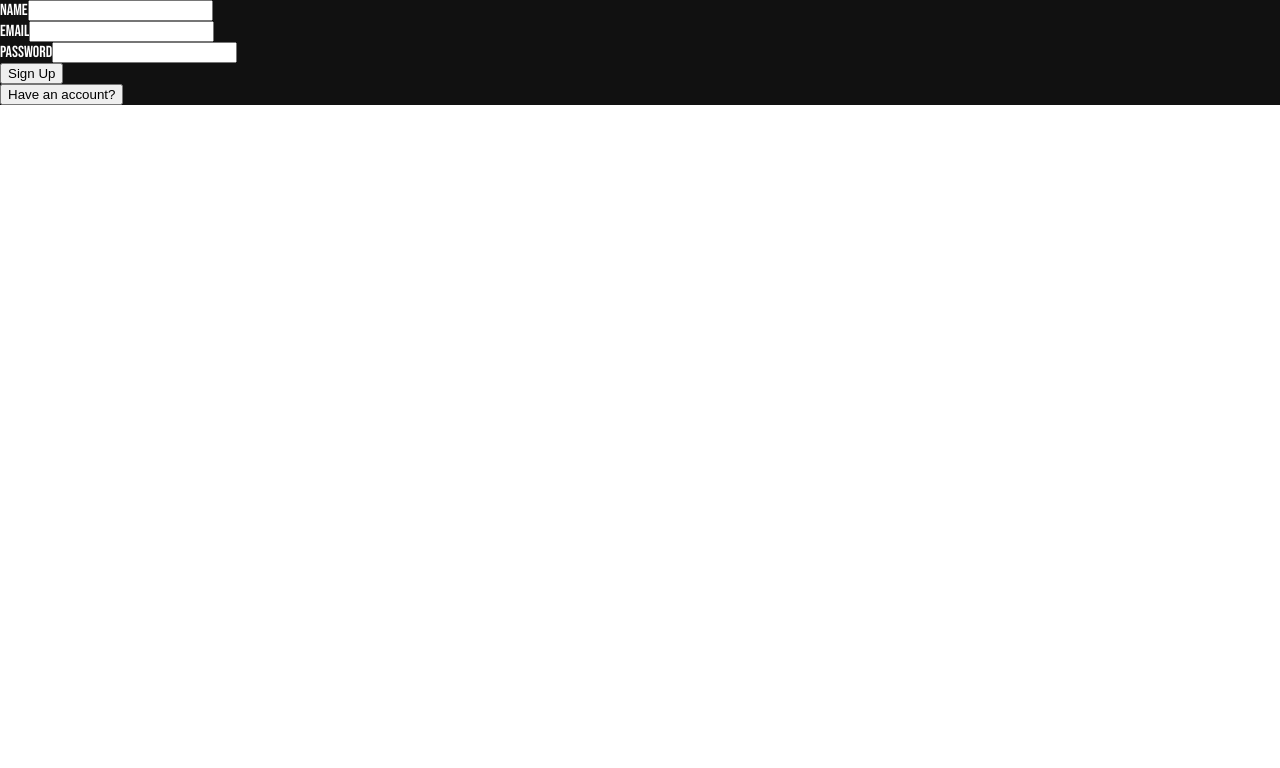
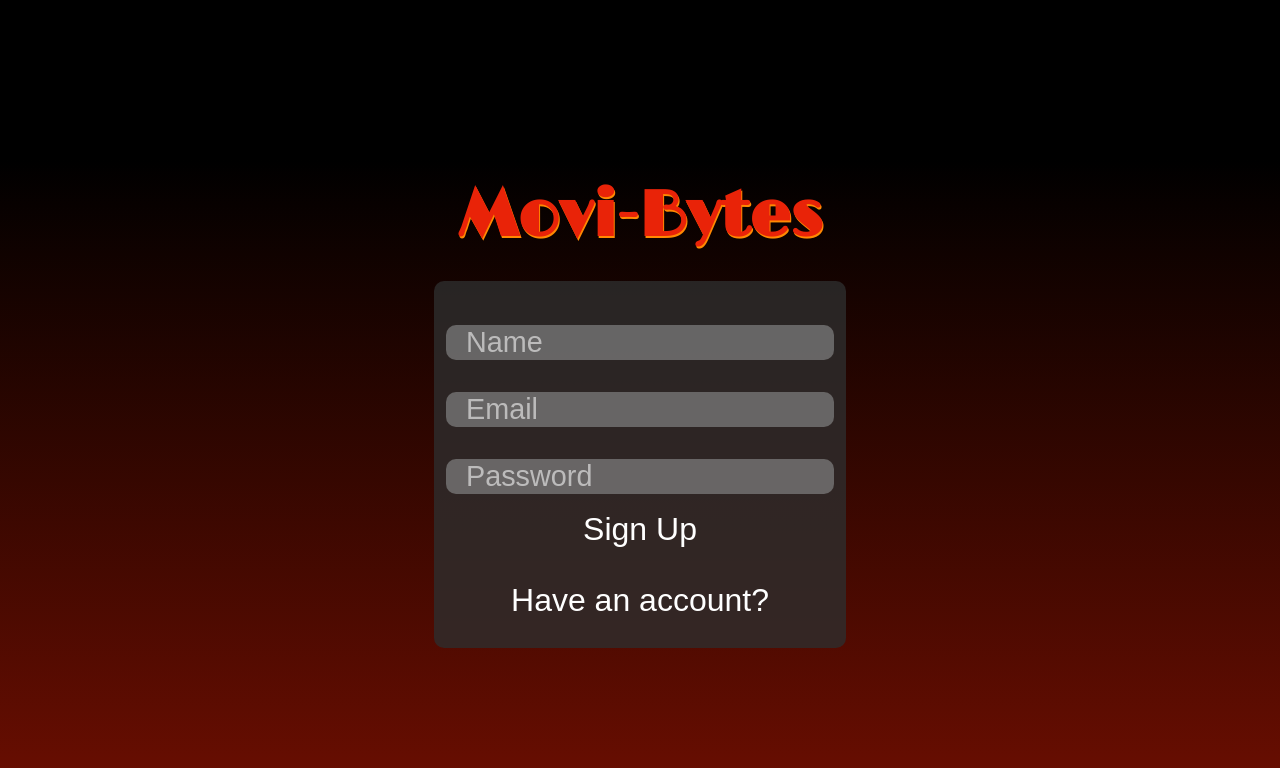
Before and after one commit to David-Del1/movie-bytes, a React app: page /auth in a window 1280 px wide. Shown: the top 768 px of the page. Built offline with nearby package versions, Linux system fonts and the light colour scheme.

Commit message:
added even more css

```diff
--- a/src/auth/Auth.css
+++ b/src/auth/Auth.css
@@ -0,0 +1,65 @@
+@import url('https://fonts.googleapis.com/css2?family=Limelight&display=swap');
+
+.Auth {
+  display: flex;
+  background: rgba(46, 46, 46, 0.8);
+  align-items: center;
+  justify-content: center;
+  flex-direction: column;
+  width: fit-content;
+  padding: 12px;
+  border-radius: 10px;
+
+}
+
+.AuthContainer {
+  background: rgb(108,14,1);
+  background: linear-gradient(0deg, rgba(108,14,1,1) 0%, rgba(0,0,0,1) 80%);
+  display: flex;
+  justify-content: center;
+  flex-direction: column;
+  align-items: center;
+  height: 100vh;
+}
+
+.auth-logo {
+  text-align: center;
+  font-family: 'Limelight', cursive !important;
+
+  color: rgb(233, 35, 8);
+  font-size: 4rem;
+  padding: 1.6rem;
+  text-shadow: 1px 2px 0px rgb(255, 137, 2);
+}
+
+
+.Auth input {
+  font-size: 1.8rem;
+  margin-top: 2rem;
+  outline: none;
+  border-radius: 10px;
+  background: rgba(128, 128, 128, 0.7);
+  color: white;
+  padding-left: 10px;
+  border: none;
+}
+
+.Auth input::placeholder {
+  color: whitesmoke;
+  opacity: 0.6;
+  padding-left: 10px;
+}
+
+.Auth button {
+  background: transparent;
+  border: none;
+  color: white;
+  font-size: 2rem;
+  margin: 1rem 0;
+  transition: color ease-in-out 0.1s;
+}
+
+.Auth button:hover {
+  cursor: pointer;
+  color: rgb(255, 137, 2);
+}
--- a/src/auth/Auth.js
+++ b/src/auth/Auth.js
@@ -1,5 +1,6 @@
 import React, { Component } from 'react';
 import { signUp, signIn } from '../common/utils/movies-api';
+import './Auth.css';
 
 export default class Auth extends Component {
   state = {
@@ -49,16 +50,19 @@ export default class Auth extends Component {
   render() {
     const { isSignUp, name, email, password, error } = this.state;
     return (
+      <div className="AuthContainer">
+      <h1 className="auth-logo">Movi-Bytes</h1>
       <form className='Auth' onSubmit={this.handleSubmit}>
         {isSignUp && (
           <div>
             <label>
-              <span>Name</span>
+              {/* <span>Name</span> */}
               <input
                 name='name'
                 value={name}
                 required={true}
                 onChange={this.handleNameChange}
+                placeholder="Name"
               />
             </label>
           </div>
@@ -66,25 +70,27 @@ export default class Auth extends Component {
 
         <div>
           <label>
-            <span>Email</span>
+            {/* <span>Email</span> */}
             <input
               name='email'
               value={email}
               required={true}
               onChange={this.handleEmailChange}
+              placeholder="Email"
             />
           </label>
         </div>
 
         <div>
           <label>
-            <span>Password</span>
+            {/* <span>Password</span> */}
             <input
               name='password'
               type='password'
               value={password}
               required={true}
               onChange={this.handlePasswordChange}
+              placeholder="Password"
             />
           </label>
         </div>
@@ -99,6 +105,7 @@ export default class Auth extends Component {
           </button>
         </div>
       </form>
+      </div>
     );
   }
 }
--- a/src/common/header/Header.css
+++ b/src/common/header/Header.css
@@ -11,6 +11,7 @@
   background: #111;
   font-family: 'Lato', sans-serif;
   z-index: 1000;
+  box-shadow: 0px 5px 10px 2px black;
 }
 
 /* .Header a {
@@ -24,11 +25,19 @@
 
 .Header .logo {
   font-family: 'Limelight', cursive;
-
   color: rgb(233, 35, 8);
   font-size: 2.4rem;
   padding: 1.6rem;
   text-shadow: 1px 2px 0px rgb(255, 137, 2);
+}
+
+.Header a {
+  transition: color ease-in-out 0.1s;
+  font-size: 1.2rem;
+}
+
+.Header a:hover {
+  color: rgb(255, 137, 2);
 }
 
 .Header input {
@@ -43,3 +52,7 @@
   width: 50px;
   object-fit: contain;
 }
+
+.nav_avatar:hover {
+  cursor: pointer;
+}
--- a/src/common/movie/Movie.css
+++ b/src/common/movie/Movie.css
@@ -1,5 +1,9 @@
 .Movie {
   position: relative;
+}
+
+.Movie img {
+  height: 200px;
 }
 
 .fave-button {
```
